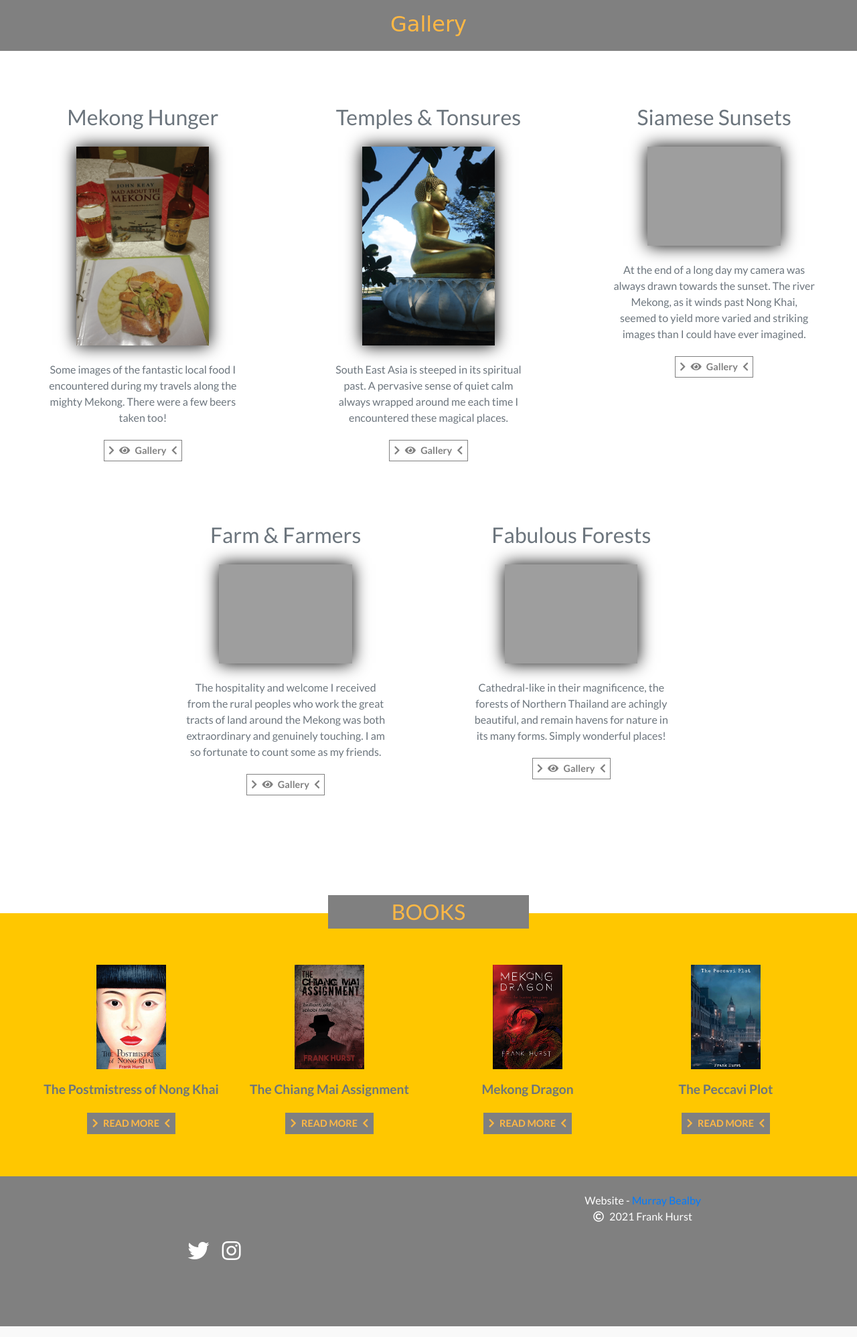
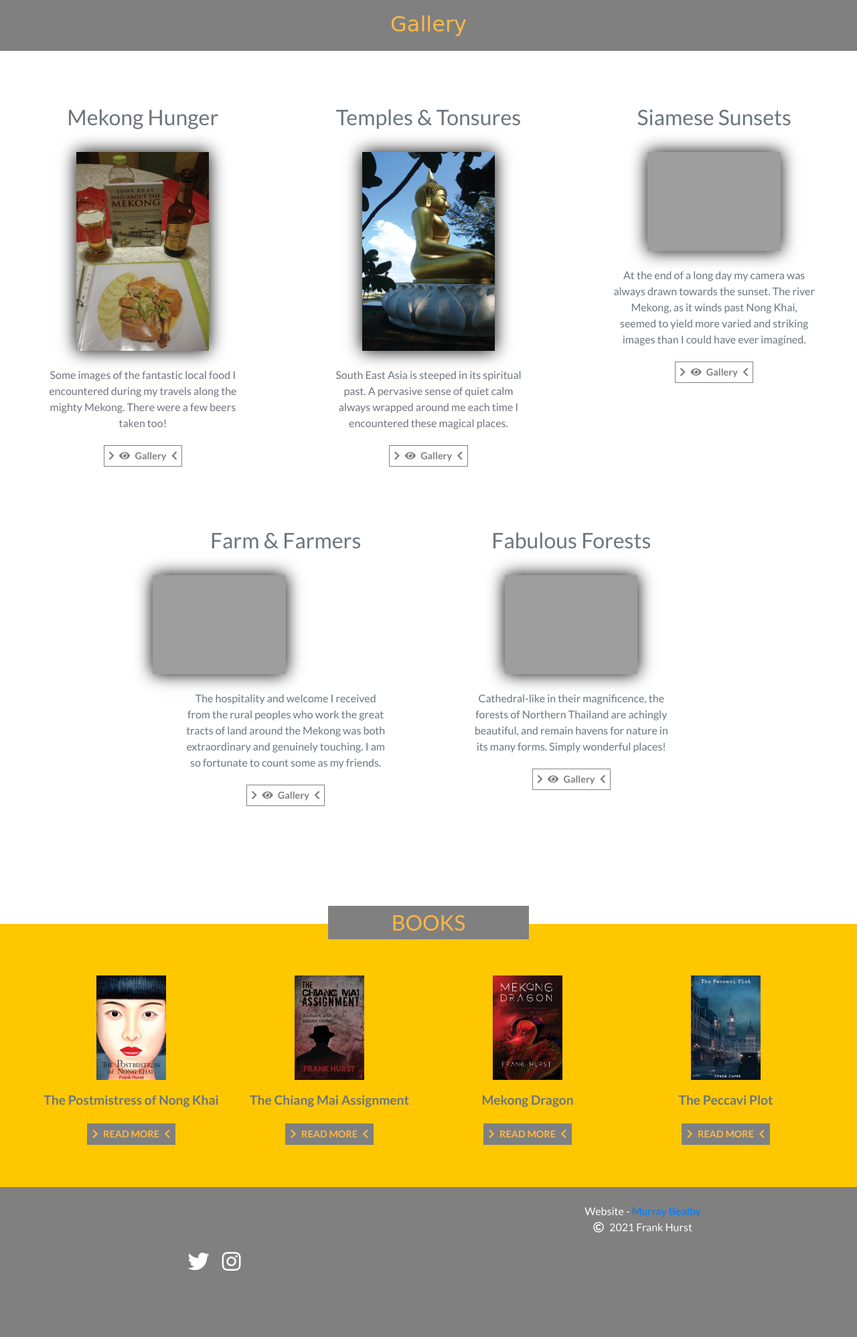
Before and after one commit to Bealby/frank-hurst, a Flask app: page /gallery in a window 1280 px wide. Shown: the part 504-2501 px from the top of the page at 67% size. Run offline with Flask 2, Linux system fonts and the light colour scheme; some libraries are stand-ins or nearby versions; some web fonts are replaced; grey boxes are pictures that could not be loaded.

Commit message:
Added mt to images in cards in gallery.html

```diff
--- a/templates/gallery.html
+++ b/templates/gallery.html
@@ -17,7 +17,7 @@
                 <div class="col-12 text-center mb-3">
                     <h2 class="text-muted">Mekong Hunger</h2>
                 </div>
-                <div class="col-12 mb-4 text-center">
+                <div class="col-12 mb-4 mt-2 text-center">
                     <div class="hover-book">
                         <a href="{{url_for('galleryMekong')}}">
                             <img src="static/images/gallery/mekong/mk1.png"
@@ -39,7 +39,7 @@
                 <div class="col-12 text-center mb-3">
                     <h2 class="text-muted">Temples & Tonsures</h2>
                 </div>
-                <div class="col-12 mb-4 text-center">
+                <div class="col-12 mb-4 mt-2 text-center">
                     <div class="hover-book">
                         <a href="{{url_for('galleryTemples')}}">
                             <img src="static/images/gallery/temples/temp7.png"
@@ -64,7 +64,7 @@
                 <div class="col-12 text-center mb-3">
                     <h2 class="text-muted">Siamese Sunsets</h2>
                 </div>
-                <div class="col-12 mb-4 text-center">
+                <div class="col-12 mb-4 mt-2 text-center">
                     <div class="hover-book">
                         <a href="{{url_for('gallerySunset')}}">
                             <img src="static/images/gallery/sunsets/sunset50.png"
@@ -90,7 +90,7 @@
                 <div class="col-12 text-center mb-3">
                     <h2 class="text-muted">Farm & Farmers</h2>
                 </div>
-                <div class="col-12 mb-4 text-center">
+                <div class="col-12 mb-4 mt-2 mt-2text-center">
                     <div class="hover-book">
                         <a href="{{url_for('galleryFarm')}}">
                             <img src="static/images/gallery/farms/farm50.png"
@@ -116,7 +116,7 @@
                 <div class="col-12 text-center mb-3">
                     <h2 class="text-muted">Fabulous Forests</h2>
                 </div>
-                <div class="col-12 mb-4 text-center">
+                <div class="col-12 mb-4 mt-2 text-center">
                     <div class="hover-book">
                         <a href="{{url_for('galleryForest')}}">
                             <img src=" static/images/gallery/forests/forest18.png"
```
